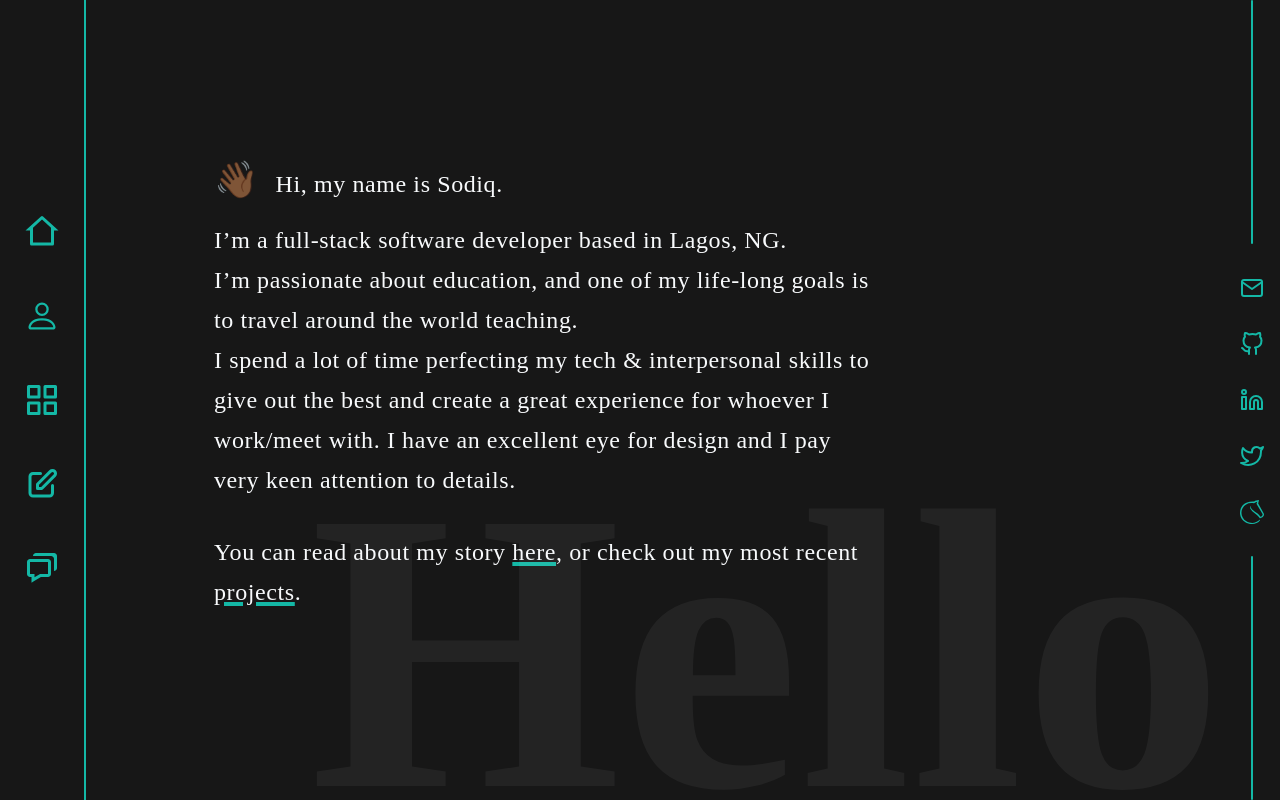
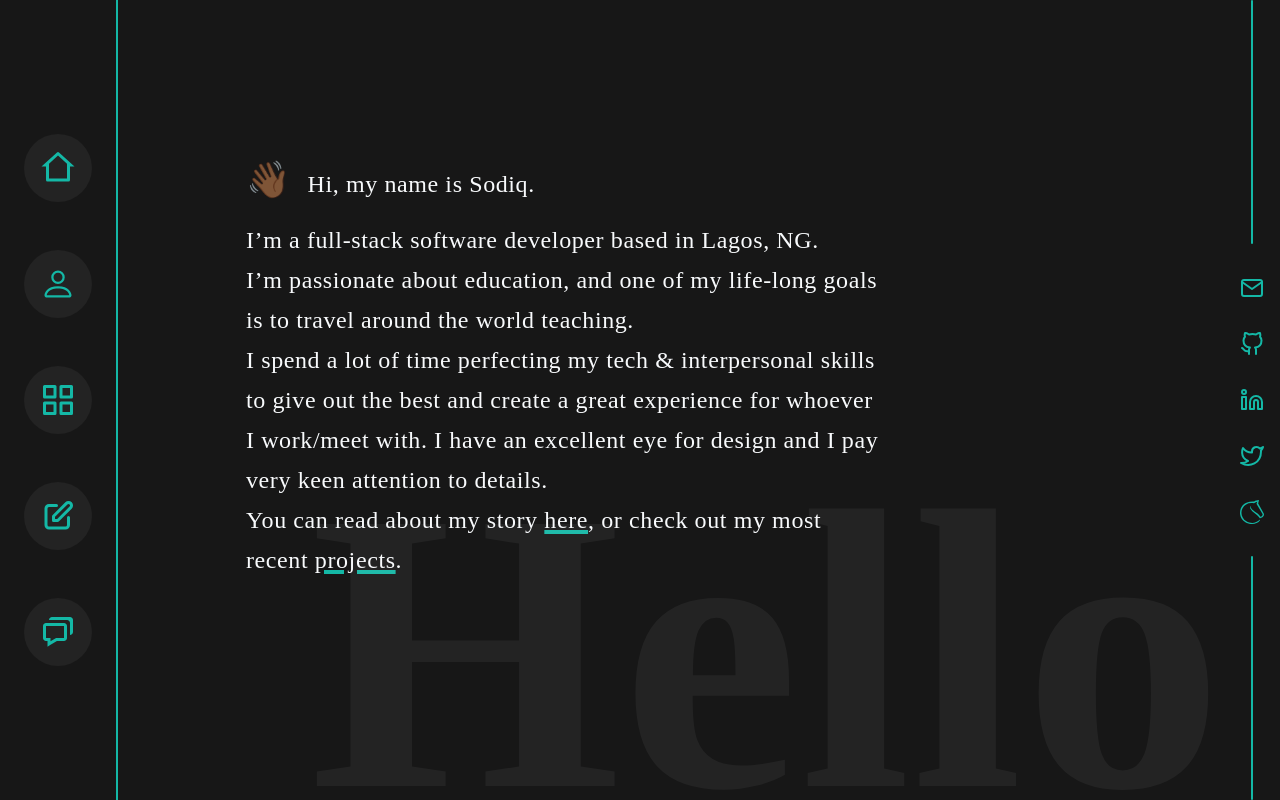
Before and after one commit to deyemiobaa/sa-portfolio, a React (Create React App) app: page / in a window 1280 px wide. Built offline with nearby package versions, Linux system fonts and the light colour scheme.

Commit message:
add active state to nav

```diff
--- a/src/components/page-nav.js
+++ b/src/components/page-nav.js
@@ -9,23 +9,48 @@ import { BiChat } from 'react-icons/bi';
 export default function PageNav() {
   return (
     <div className="page-nav text-cyan-100 text-lg flex flex-col w-max h-screen justify-center px-6 gap-12 border-r-2 border-y-0 border-l-0 border-r-teal-500">
-      <NavLink to={'/'} className="page-nav__item flex flex-col justify-center items-center gap-2">
+      <NavLink to={'/'}
+        className="page-nav__item flex flex-col justify-center items-center rounded-full p-4"
+        style={({ isActive }) =>
+          isActive ? { backgroundColor: "rgb(248,250,252, 0.05)"} : undefined
+        }
+      >
         <RiHome2Line className="text-teal-500 text-4xl" />
         {/* <span>Home</span> */}
       </NavLink>
-      <NavLink to={'/'} className="page-nav__item flex flex-col justify-center items-center gap-2">
+      <NavLink to={'/'}
+        className="page-nav__item flex flex-col justify-center items-center rounded-full p-4"
+        style={({ isActive }) =>
+          isActive ? { backgroundColor: "rgb(248,250,252, 0.05)"} : undefined
+        }
+      >
         <BsPerson className="text-teal-500 text-4xl" />
         {/* <span>About</span> */}
       </NavLink>
-      <NavLink to={'/'} className="page-nav__item flex flex-col justify-center items-center gap-2">
+      <NavLink to={'/'}
+        className="page-nav__item flex flex-col justify-center items-center rounded-full p-4"
+        style={({ isActive }) =>
+          isActive ? { backgroundColor: "rgb(248,250,252, 0.05)"} : undefined
+        }
+      >
         <FiGrid className="text-teal-500 text-4xl" />
         {/* <span>Work</span> */}
       </NavLink>
-      <NavLink to={'/'} className="page-nav__item flex flex-col justify-center items-center gap-2">
+      <NavLink to={'/'}
+        className="page-nav__item flex flex-col justify-center items-center rounded-full p-4"
+        style={({ isActive }) =>
+          isActive ? { backgroundColor: "rgb(248,250,252, 0.05)"} : undefined
+        }
+      >
         <HiOutlinePencilAlt className="text-teal-500 text-4xl" />
         {/* <span>Writings</span> */}
       </NavLink>
-      <NavLink to={'/'} className="page-nav__item flex flex-col justify-center items-center gap-2">
+      <NavLink to={'/'}
+        className="page-nav__item flex flex-col justify-center items-center rounded-full p-4"
+        style={({ isActive }) =>
+          isActive ? { backgroundColor: "rgb(248,250,252, 0.05)"} : undefined
+        }
+      >
         <BiChat className="text-teal-500 text-4xl" />
         {/* <span>Contact</span> */}
       </NavLink>
--- a/src/pages/welcome.js
+++ b/src/pages/welcome.js
@@ -8,13 +8,13 @@ export default function Welcome() {
         <p>
           I’m a full-stack software developer based in Lagos, NG. <br />
           I’m passionate about education, and one of my life-long goals is to travel around the world teaching.<br />
-          I spend a lot of time perfecting my tech &amp; interpersonal skills to give out the best and create a great experience for whoever I work/meet with. I have an excellent eye for design and I pay very keen attention to details.
-          <p className="mt-8">You can read about my story <span className="underline decoration-teal-500 decoration-4">here</span>, or check out my most recent <span className="underline decoration-teal-500 decoration-4">projects</span>.</p>
+          I spend a lot of time perfecting my tech &amp; interpersonal skills to give out the best and create a great experience for whoever I work/meet with. I have an excellent eye for design and I pay very keen attention to details.<br />
+          <span className="mt-8">You can read about my story <span className="underline decoration-teal-500 decoration-4">here</span>, or check out my most recent <span className="underline decoration-teal-500 decoration-4">projects</span>.</span>
         </p>
       </div>
-      <p className="text-big absolute z-1 bottom-32 right-0 opacity-5 font-black font-elsie">
+      <div className="text-big absolute z-1 bottom-32 right-0 opacity-5 font-black font-elsie">
         Hello
-      </p>
+      </div>
     </div>
   );
 }
```
